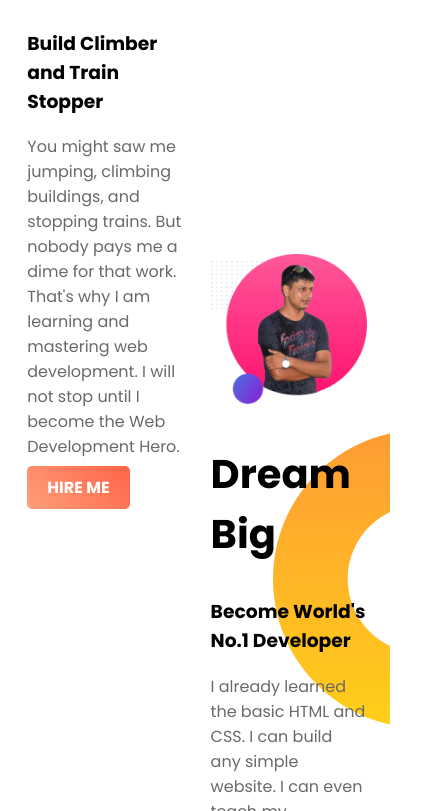
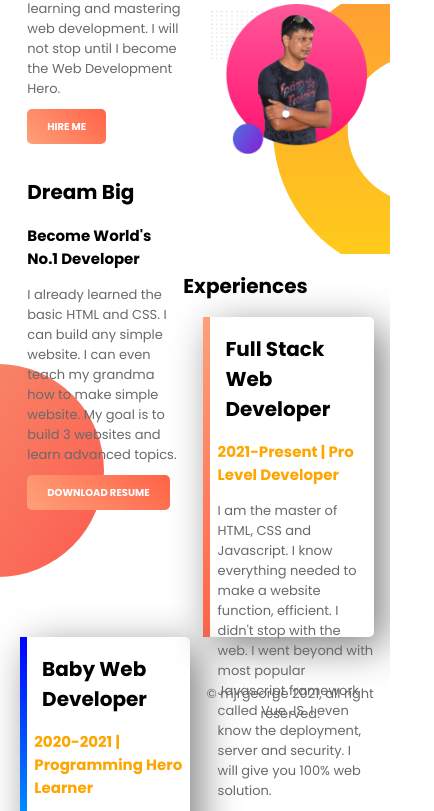
Before and after one commit to mjrgeorge/web_portfolio, a plain HTML site: page index.html in a window 390 px wide. Shown: the part 396-1207 px from the top of the page, 434 px wide, since content can reach past the window. Drawn offline with Linux system fonts and the light colour scheme.

Commit message:
finaly added included responsive

```diff
--- a/index.html
+++ b/index.html
@@ -9,6 +9,7 @@
         href="https://fonts.googleapis.com/css2?family=Poppins:ital,wght@0,100;0,200;0,300;0,400;0,500;0,600;0,700;0,800;0,900;1,100;1,200;1,300;1,400;1,500;1,600;1,700;1,800;1,900&display=swap"
         rel="stylesheet">
     <link rel="stylesheet" href="style.css">
+    <link rel="stylesheet" href="responsive.css">
 </head>
 
 <body>
--- /dev/null
+++ b/responsive.css
@@ -0,0 +1,47 @@
+@media only screen and (max-width: 1200px) {
+  section {
+    padding-bottom: 50px;
+  }
+  .dream_area {
+    height: 250px;
+  }
+}
+
+@media only screen and (max-width: 768px) {
+  h1 {
+    font-size: 30px;
+  }
+  h2 {
+    font-size: 25px;
+  }
+  h3 {
+    font-size: 20px;
+  }
+  p {
+    font-size: 18px;
+  }
+}
+
+@media only screen and (max-width: 600px) {
+  h1 {
+    font-size: 25px;
+  }
+  h2 {
+    font-size: 20px;
+  }
+  h3 {
+    font-size: 15px;
+  }
+  p {
+    font-size: 13px;
+  }
+  .link_button {
+    font-size: 10px;
+  }
+  section {
+    padding-bottom: 0px;
+  }
+  section {
+    height: 400px;
+  }
+}
--- a/style.css
+++ b/style.css
@@ -49,6 +49,10 @@ section {
   border-radius: 5px;
 }
 
+.link_button:hover {
+  background-image: linear-gradient(45deg, blue, cyan);
+}
+
 .dream_area {
   background-image: url(images/dream-bg.png);
   background-repeat: no-repeat;
@@ -61,11 +65,15 @@ section {
   background-position: left;
 }
 
+.experiences_area h2 {
+  margin-left: 5%;
+}
+
 .single_experiences {
   box-shadow: 10px 10px 40px gray;
   height: 80%;
   border-radius: 5px;
-  background-color: white;
+  /* background-color: white; */
 }
 
 #full_stack_web {
@@ -82,5 +90,4 @@ section {
 
 footer p {
   text-align: center;
-  font-size: 12px;
 }
```
